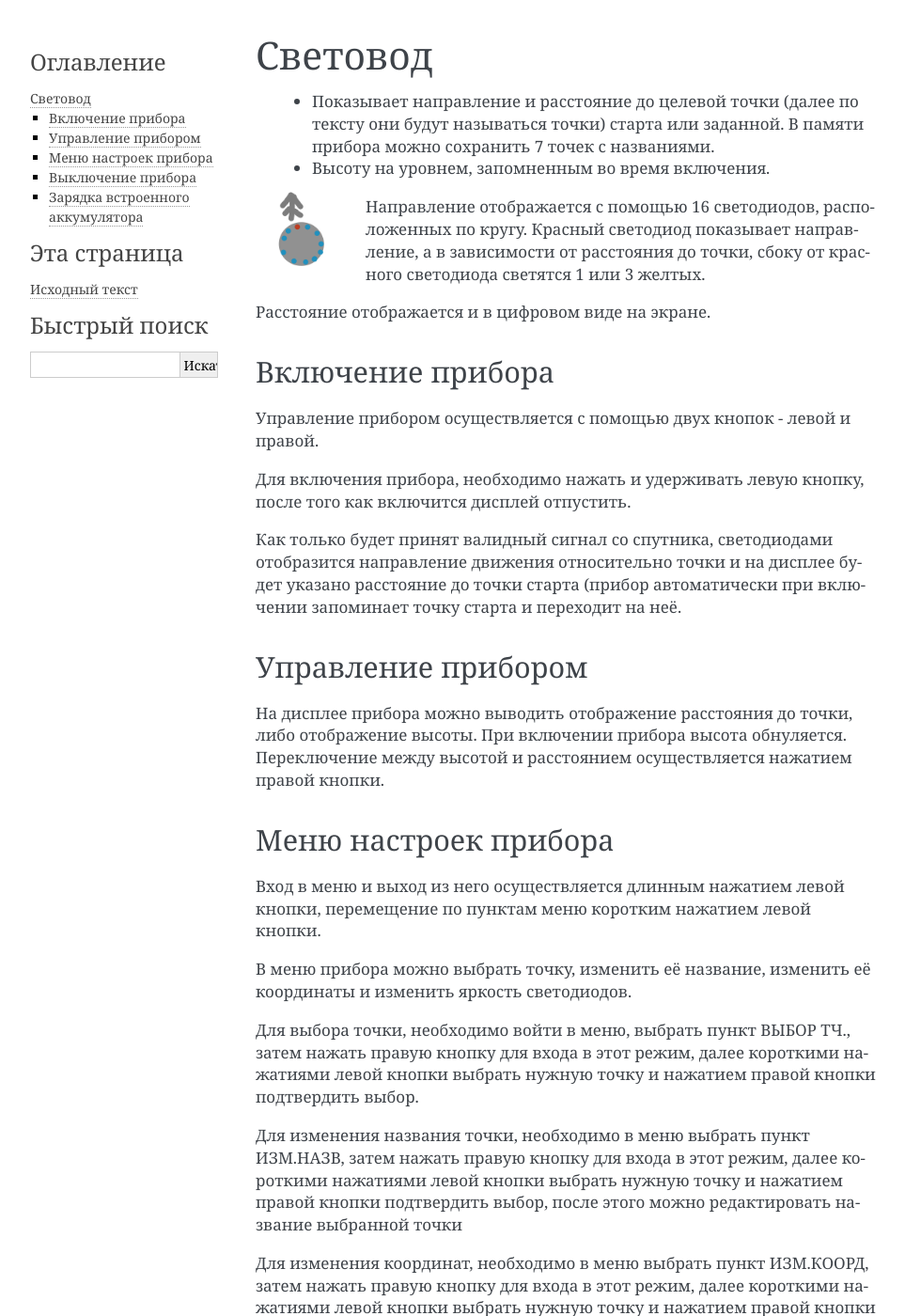
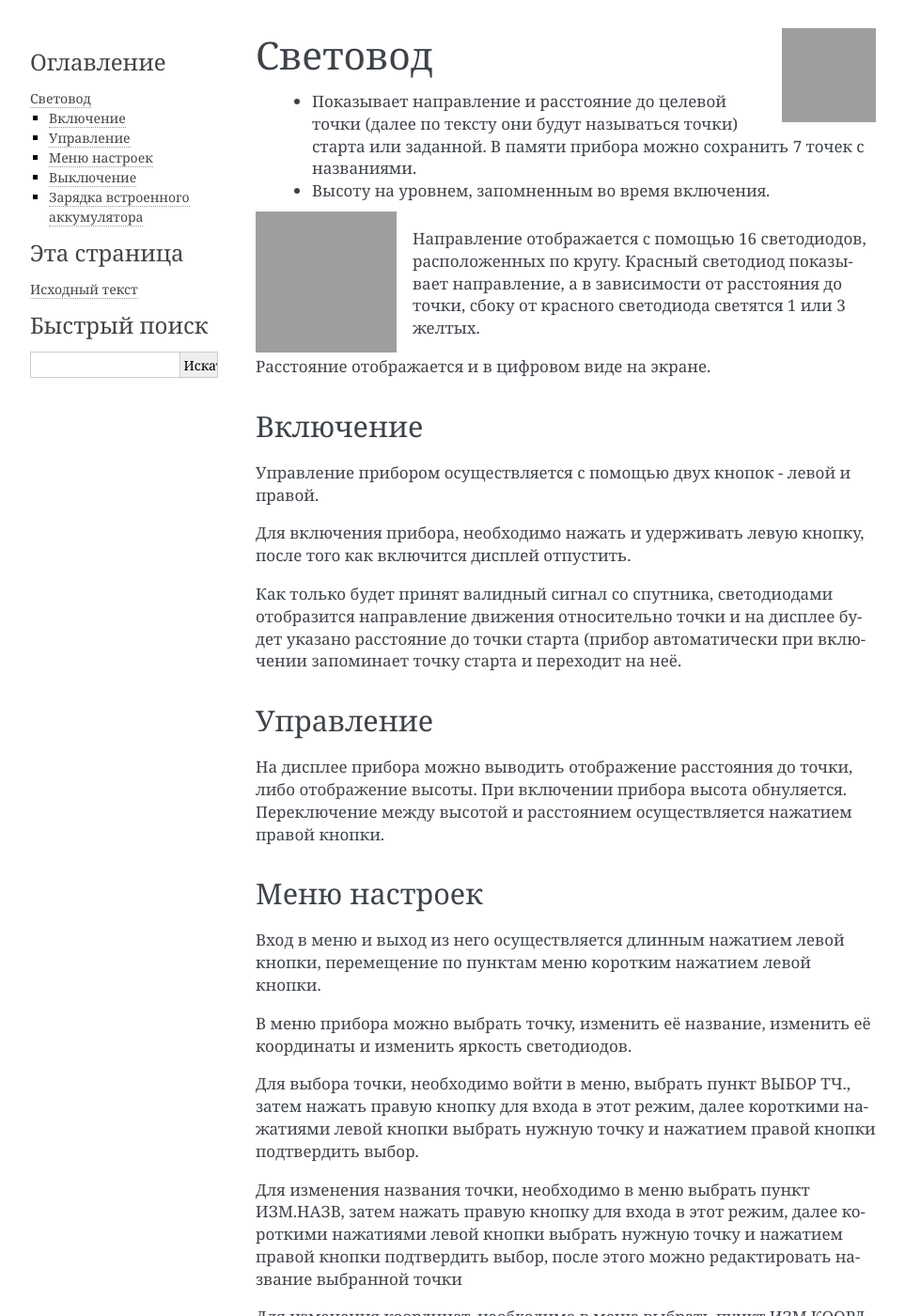
Before and after one commit to FXYFXZ/GeoRingDoc, a Sphinx documentation site: the page built from source/index.rst, in a window 1280 px wide and 1400 px high. Shown: the whole window at 94% size, without its empty margins (148-1111 px from the left). Built offline with Sphinx 7.4.7, drawn with Linux system fonts in a browser that asks for light colours; some of the changed text lies outside the part shown; grey boxes are pictures that could not be loaded.

Commit message:
Kosmetik

```diff
--- a/source/index.rst
+++ b/source/index.rst
@@ -3,17 +3,26 @@
    You can adapt this file completely to your liking, but it should at least
    contain the root `toctree` directive.
 
+.. image:: _static/real.png
+   :height: 200 px
+   :width:  200 px
+   :scale: 50 %
+   :alt: alternate text
+   :align: right
+
+
 Свeтовод
 ========
+
  - Показывает направление и расстояние до целевой точки (далее по тексту они будут называться точки)
    старта или заданной. В памяти прибора можно сохранить 7 точек с названиями.
 
  - Высоту на уровнем, запомненным во время включения.
 
-.. image:: _static/t1.png
+.. image:: _static/t2.png
    :height: 200 px
    :width:  200 px
-   :scale: 50 %
+   :scale: 75 %
    :alt: alternate text
    :align: left
 
@@ -22,8 +31,8 @@
 
 Расстояние отображается и в цифровом виде на экране.
 
-Включение прибора
------------------
+Включение
+---------
 
 Управление прибором осуществляется с помощью двух кнопок - левой и правой.
 
@@ -32,14 +41,14 @@
 Как только будет принят валидный сигнал со спутника, светодиодами отобразится направление движения относительно точки и на дисплее будет указано расстояние до точки старта (прибор автоматически при включении запоминает точку старта и переходит на неё.
 
 
-Управление прибором
--------------------
+Управление
+----------
 
 На дисплее прибора можно выводить отображение расстояния до точки, либо отображение высоты. При включении прибора высота обнуляется. Переключение между высотой и расстоянием осуществляется нажатием правой кнопки.
 
 
-Меню настроек прибора
----------------------
+Меню настроек
+-------------
 
 Вход в меню и выход из него осуществляется длинным нажатием левой кнопки, перемещение по пунктам меню коротким нажатием левой кнопки.
 
@@ -53,8 +62,8 @@
 
 Для изменения яркости светодиодов, необходимо в меню выбрать пункт ЯРКОСТЬ, затем нажать правую кнопку для входа в этот режим, далее короткими нажатиями левой кнопки выбрать нужную яркость светодиодов и нажатием правой кнопки подтвердить выбор.
 
-Выключение прибора
-------------------
+Выключение
+----------
 Выключение прибора осуществляется одновременным нажатием и удержанием в течении 5 секунд обеих кнопок, либо через меню, выбрав пункт ВЫКЛЮЧЕНИЕ.
 
 Зарядка встроенного аккумулятора
```
Also changed, not shown: source/_static/t1.png, 7 other files.
